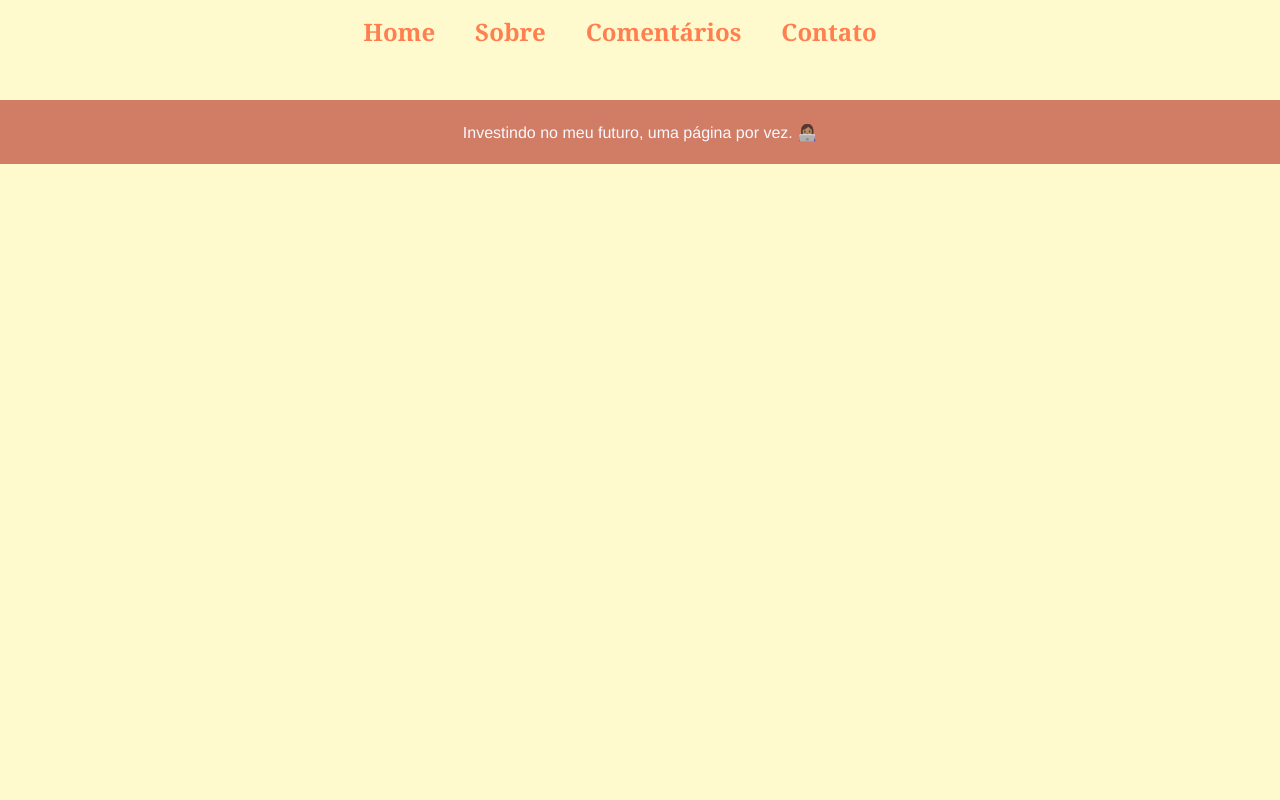
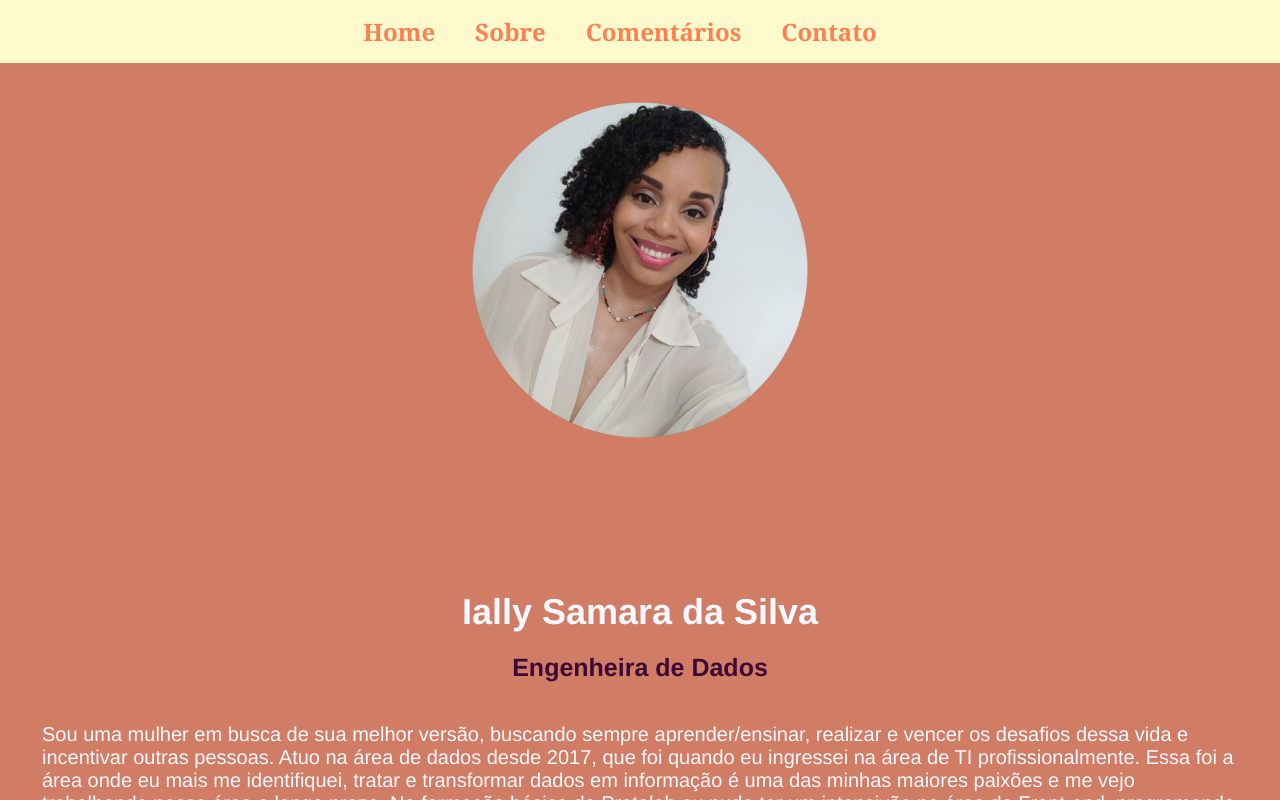
Before and after one commit to iallysamara/Projeto_Final_Preta_Lab_React, a React (Vite) app: page /sobre in a window 1280 px wide. Shown: the top 800 px of the page. Built offline with nearby package versions, Linux system fonts and the light colour scheme.

Commit message:
Sobre quase pronto

```diff
--- a/src/App.jsx
+++ b/src/App.jsx
@@ -1,6 +1,7 @@
 import Footer from "./components/Footer/Footer.jsx";
 import Menu from "./components/Menu/Menu.jsx";
 import Home from "./pages/Home/Home.jsx";
+import Sobre from "./pages/Sobre/Sobre.jsx";
 import { Route, Routes } from "react-router-dom";
 
 function App() {
@@ -10,6 +11,7 @@ function App() {
       <Menu />
       <Routes>
         <Route path="/" element={<Home /> }/>
+        <Route path="/sobre" element={<Sobre /> }/>
       </Routes>
       <Footer />
 </div>
--- a/src/components/Footer/Footer.module.css
+++ b/src/components/Footer/Footer.module.css
@@ -3,7 +3,7 @@
     text-align: center;
     color: var(--text-rodape);
     background: var(--primary-color);
-    height: 8vh; /*8vh*/
+    height: 8vh;
     margin-top: 100px;
     width: 100%;
     display: flex;
--- /dev/null
+++ b/src/pages/Sobre/Sobre.jsx
@@ -0,0 +1,29 @@
+import Foto_perfil_Ially_Silva from '../../assets/Foto_perfil_Ially_Silva.png'
+import styles from './Sobre.module.css'
+
+const Sobre = () => {
+  return (
+    <>
+      <div className={styles.header}>
+        <div>
+            <img className={styles.headerImg} src={Foto_perfil_Ially_Silva} alt="Foto de Perfil" />
+        </div>
+      </div>
+
+      <div className={styles.containerSobre} >
+          <h1 className={styles.nomeCompleto}>Ially Samara da Silva</h1>
+          <h2 className={styles.profissao}>Engenheira de Dados</h2>
+          <p className={styles.sobreMim}>
+              Sou uma mulher em busca de sua melhor versão, buscando sempre aprender/ensinar, realizar e vencer os desafios dessa vida e incentivar outras pessoas.
+              Atuo na área de dados desde 2017, que foi quando eu ingressei na área de TI profissionalmente. Essa foi a área onde eu mais me identifiquei,
+              tratar e transformar dados em informação é uma das minhas maiores paixões e me vejo trabalhando nessa área a longo prazo.
+              Na formação básica da Pretalab eu pude ter um intensivão na área de Front-end, programando em HTML, CSS, Java Script e React. Esse curso me permitiu ter uma perspectiva de
+              um futuro com mais oportunidades, é uma área que desejo me dedicar.
+              Apesar de não ter concluído o curso de ADS, estou sempre me atualizando, fazendo cursos e bootecamps para aprender novas tecnologias, aperfeiçoar o que já domino e me apronfudar na parte técnica.
+          </p>
+      </div>
+    </>
+  )
+}
+
+export default Sobre;
--- /dev/null
+++ b/src/pages/Sobre/Sobre.module.css
@@ -0,0 +1,65 @@
+.header {
+    text-align: center;
+    color: var(--text-color);
+    background: var(--primary-color);
+  }
+
+  .headerImg {
+    width: 400px;
+    height: 400px;
+    margin-top: 70px;
+  }
+
+  .containerPrincipalSobre{
+    background-color: var(--primary-color);
+  }
+
+  .containerSobre {
+    background-color: var(--primary-color);
+    display: flex;
+    flex-direction: column;
+    align-items: center;
+    justify-content: center;
+    padding: 15px;
+    height: 400px;
+  }
+
+  .nomeCompleto {
+    font-size: 36px;
+    color: var(--text-rodape);
+    font-weight: 700;
+  }
+
+  .profissao {
+    font-size: 25px;
+    color: var(--text-sobre);
+    font-weight: 600;
+    height: 40px;
+    margin-top: 20px;
+    margin-bottom: 20px;
+  }
+
+  .sobreMim{
+    font-size: 20px;
+    color: var(--text-rodape);
+    height: 45px;
+  }
+
+  .containerSobre iframe {
+    width: 560px;
+    height: 315px;
+  }
+
+  .containerSobre{
+    display: flex;
+    justify-content: center;
+    align-items: center;
+    padding: 2rem;
+  }
+
+
+  @media(max-width: 765px) {
+  .containerSobre {
+      flex-direction: column;
+    }
+  }
```
Also changed, not shown: src/assets/Rectangle_11.png (renamed from src/assets/Rectangle 11.png).
